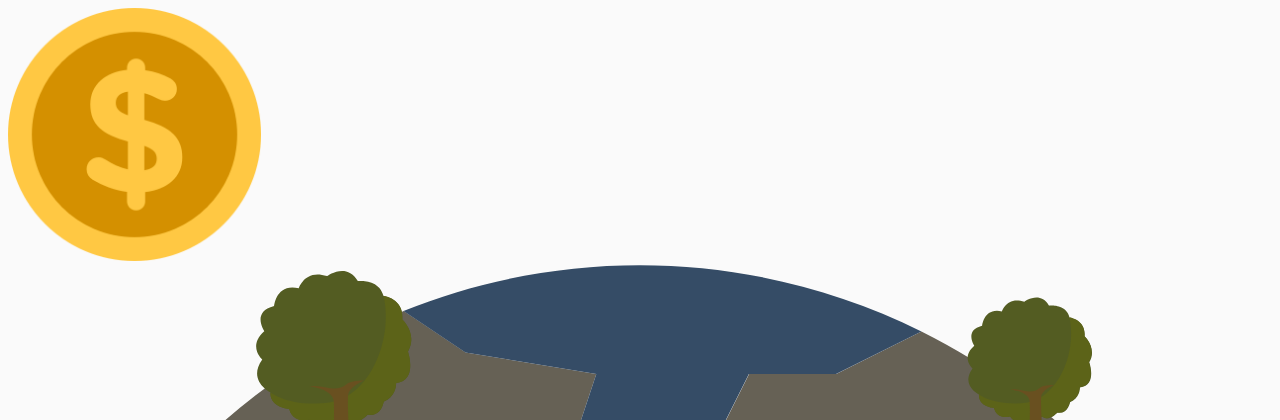
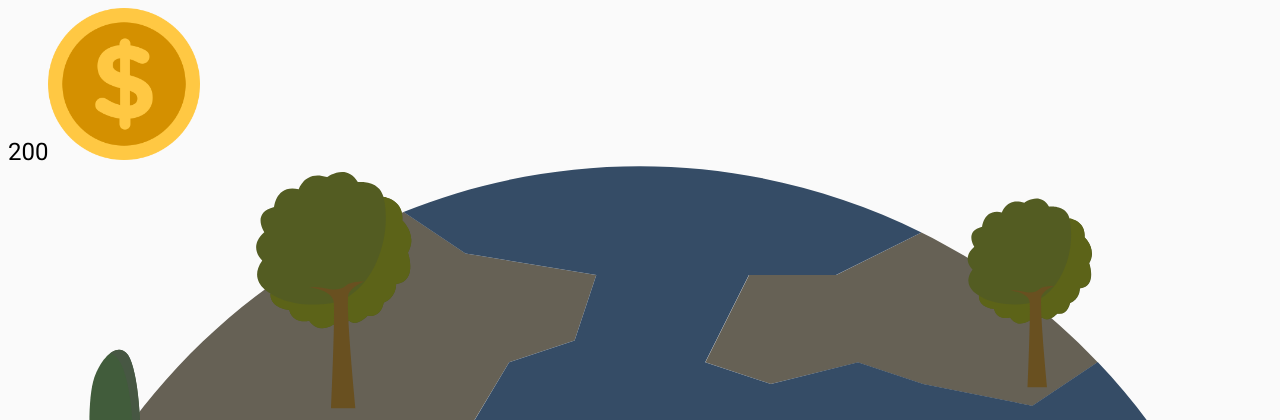
Before and after one commit to manoletre/sciencehackbest, a Node server app: page / in a window 1280 px wide. Shown: the top 420 px of the page. Run offline with Node 20, Linux system fonts and the light colour scheme.

Commit message:
moneyyyy

```diff
--- a/public/css/style.css
+++ b/public/css/style.css
@@ -66,3 +66,8 @@
       margin-left: 5%;
       width: 90%;
   }
+
+  #coins_amount {
+      font-size: 18pt;
+      font-family: 'Roboto';
+  }
--- a/public/js/home_anim.js
+++ b/public/js/home_anim.js
@@ -37,7 +37,7 @@ let states = {
         st14: '#FCEE21',
     },
     2: {
-        st0: '#738555',
+        st0: '#6ba343',
         st1: '#4390bd',
         st2: '#607951',
         st3: '#587942',
--- a/views/index.jade
+++ b/views/index.jade
@@ -7,7 +7,8 @@ html
     script(src='../js/home_anim.js')
     script(src='../js/jquery.svg.js')
   body
-img(src='../img/coin.png', width='20%')
+span#coins_amount 200
+img(src='../img/coin.png', width='12%')
 // ?xml version="1.0" encoding="utf-8"?
 // Generator: Adobe Illustrator 22.1.0, SVG Export Plug-In . SVG Version: 6.00 Build 0)
 svg(version='1.1', xmlns='http://www.w3.org/2000/svg', xmlns:xlink='http://www.w3.org/1999/xlink', x='0px', y='0px', viewBox='0 0 512 512', style='enable-background:new 0 0 512 512;', xml:space='preserve')
```
